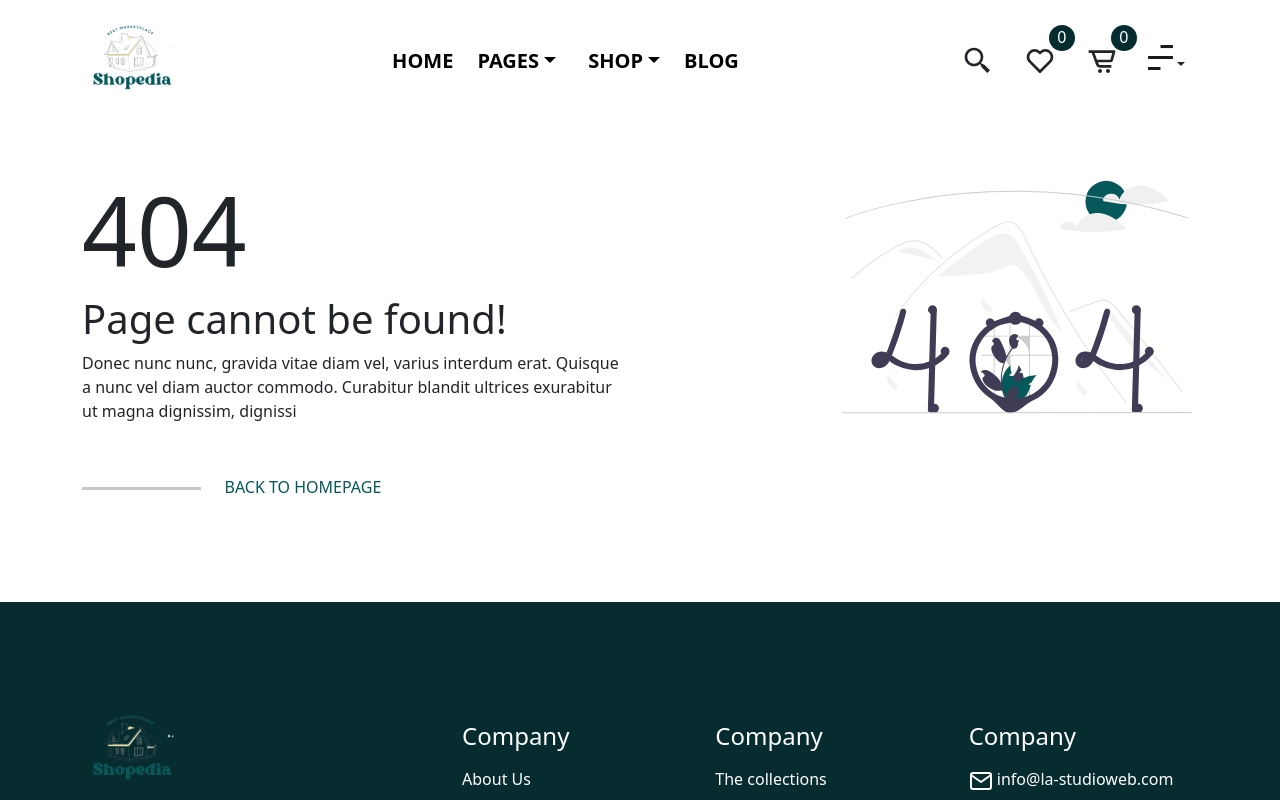
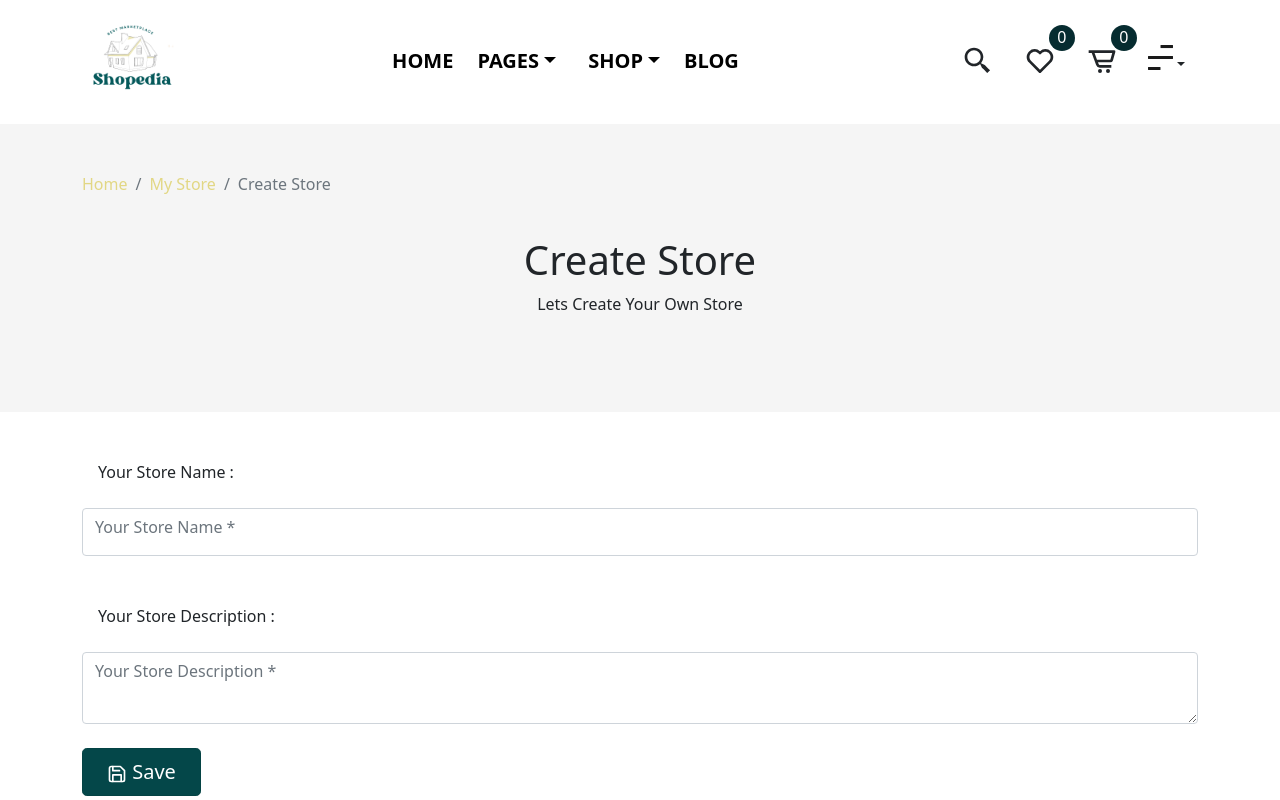
Before and after one commit to rintosaputro/shopedia-frontend, a Next.js app: page /my-store/create-store in a window 1280 px wide. Before the commit this address had no page. Shown: the top 800 px of the page. Built offline with nearby package versions, Linux system fonts and the light colour scheme.

Commit message:
Feat : Create Store

```diff
--- /dev/null
+++ b/pages/my-store/create-store.js
@@ -0,0 +1,64 @@
+import React, { useEffect, useRef, useState } from 'react'
+import Head from 'next/head'
+import Input from '../../components/CInput'
+import { Container, Form, Button } from 'react-bootstrap'
+import Layout from '../../components/Layout'
+import BreadCrumb from '../../components/BrreadCrumb'
+import Image from 'next/image'
+import profile from '../../images/about1.png'
+import { FiSave } from 'react-icons/fi'
+import { useDispatch, useSelector } from 'react-redux'
+import { createStore } from '../../redux/actions/store'
+
+const CreateStore = () => {
+  const dispatch = useDispatch()
+  const handleSubmit = (e) => {
+    e.preventDefault();
+    const name = document.getElementById('name').value;
+    const description = document.getElementById('description').value;
+    dispatch(createStore(name, description))
+  }
+  return (
+    <Layout>
+
+      <Head>
+        <title>Create Store | Shopedia</title>
+        <meta name="viewport" content="initial-scale=1.0, width=device-width" />
+      </Head>
+      <div className={'bg-color4 py-5'}>
+        <Container>
+          <BreadCrumb data={[{ name: 'Home', href: '/' }, { name: 'My Store', href: '/my-store' }, { name: 'Create Store', active: true }]} />
+        </Container>
+        <h1 className={'text-center pt-4'}>Create Store</h1>
+        <div className={'text-center pb-5'}>Lets Create Your Own Store</div>
+      </div>
+      <Container className='my-5'>
+        <Form onSubmit={handleSubmit}>
+          <Form.Label className='px-3'><p>Your Store Name :</p></Form.Label>
+          <Input
+            type="text"
+            id="name"
+            name="name"
+            aria-describedby="name"
+            className='me-5 pb-3 form-color2'
+            placeholder='Your Store Name *'
+          />
+          <Form.Label className='px-3 pt-5'><p>Your Store Description :</p></Form.Label>
+          <Input
+            type="text"
+            id="description"
+            as="textarea"
+            name="description"
+            aria-describedby="description"
+            className='me-5 pb-3 form-color2'
+            placeholder='Your Store Description *'
+          />
+          <Button type="submit" className='mt-4 px-4' variant="color2" size="lg" active>
+            <FiSave />&nbsp;Save
+          </Button>{' '}
+        </Form>
+      </Container>
+    </Layout >
+  )
+}
+export default CreateStore
--- /dev/null
+++ b/redux/actions/store.js
@@ -0,0 +1,31 @@
+import http from "../../helper/http";
+
+export const createStore = (name, description) => {
+  return async (dispatch) => {
+    try {
+      dispatch({
+        type: 'TOGGLE_LOADING'
+      })
+      const token = window.localStorage.getItem('token')
+      const param = new FormData()
+      param.append('name', name)
+      param.append('description', description)
+      const { data } = await http(token, true).post('http://localhost:3000/stores', param)
+      dispatch({
+        type: 'CREATE_STORE',
+        payload: data.results
+      })
+      dispatch({
+        type: 'TOGGLE_LOADING'
+      })
+    } catch (err) {
+      dispatch({
+        type: 'STORE_ERROR',
+        payload: err.response.data
+      })
+      dispatch({
+        type: 'TOGGLE_LOADING'
+      })
+    }
+  }
+}
--- /dev/null
+++ b/redux/reducers/store.js
@@ -0,0 +1,30 @@
+const initialState = {
+  isError: false,
+  isLoading: false,
+  token: null,
+  errMessage: null,
+  store: false
+}
+
+const store = (state = initialState, action) => {
+  switch (action.type) {
+    case 'CREATE_STORE': {
+      state.store = true;
+      return { ...state };
+    }
+    case 'sTORE_ERROR': {
+      return { ...state, isError: true, errMessage: action.payload }
+    }
+    case 'STORE_CLEAR_STATE': {
+      return {
+        isError: false,
+        isLoading: false,
+      }
+    }
+    default: {
+      return { ...state }
+    }
+  }
+}
+
+export default store;
```
